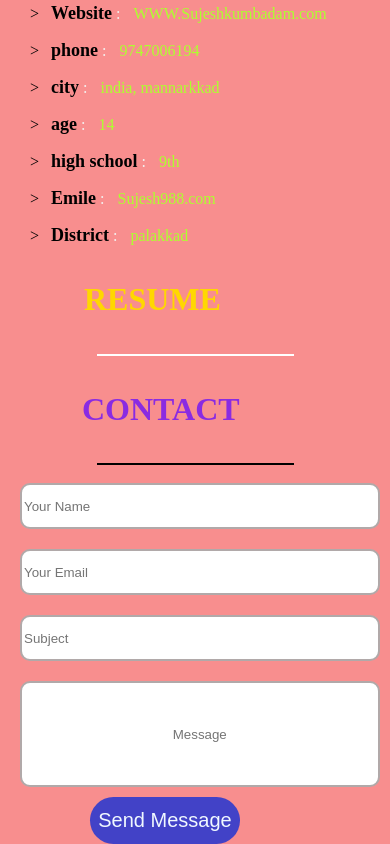
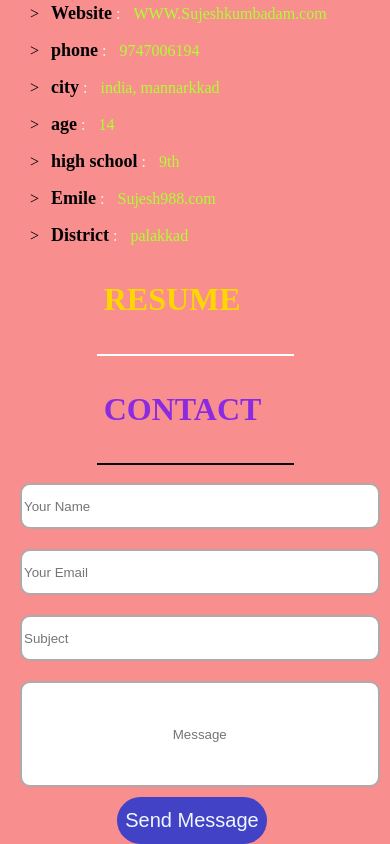
Before and after one commit to kannanjk/Sujesh, a plain HTML site: page index.html in a window 390 px wide. Shown: the part 962-1806 px from the top of the page. Drawn offline with Linux system fonts and the light colour scheme.

```diff
--- a/rt.css
+++ b/rt.css
@@ -28,7 +28,7 @@
   }
 
   h1 {
-    margin-left: 100px;
+    margin-left: 15%;
     padding: 14px;
     color: rgb(100, 111, 237);
   }
@@ -36,10 +36,11 @@
   .hr {
     border-radius: 900px;
     width: 90px;
+    margin-left: 9px;
   }
 
   .su {
-    margin-left: 35%;
+    margin-left: 27%;
     color: black;
   }
 
@@ -86,7 +87,7 @@
 
   .con {
     color: blueviolet;
-    margin-left: 68px;
+    margin-left: 23%;
   }
 
   input {
@@ -110,7 +111,7 @@
   }
 
   button {
-    margin-left: 90px;
+    margin-left: 30%;
     background-color: rgb(66, 66, 199);
     color: aliceblue;
     font-size: 20px;
@@ -124,6 +125,6 @@
   }
   .dd{
     color: gold;
-    margin-left: 70px;
+    margin-left: 23%;
   }
 }
```
